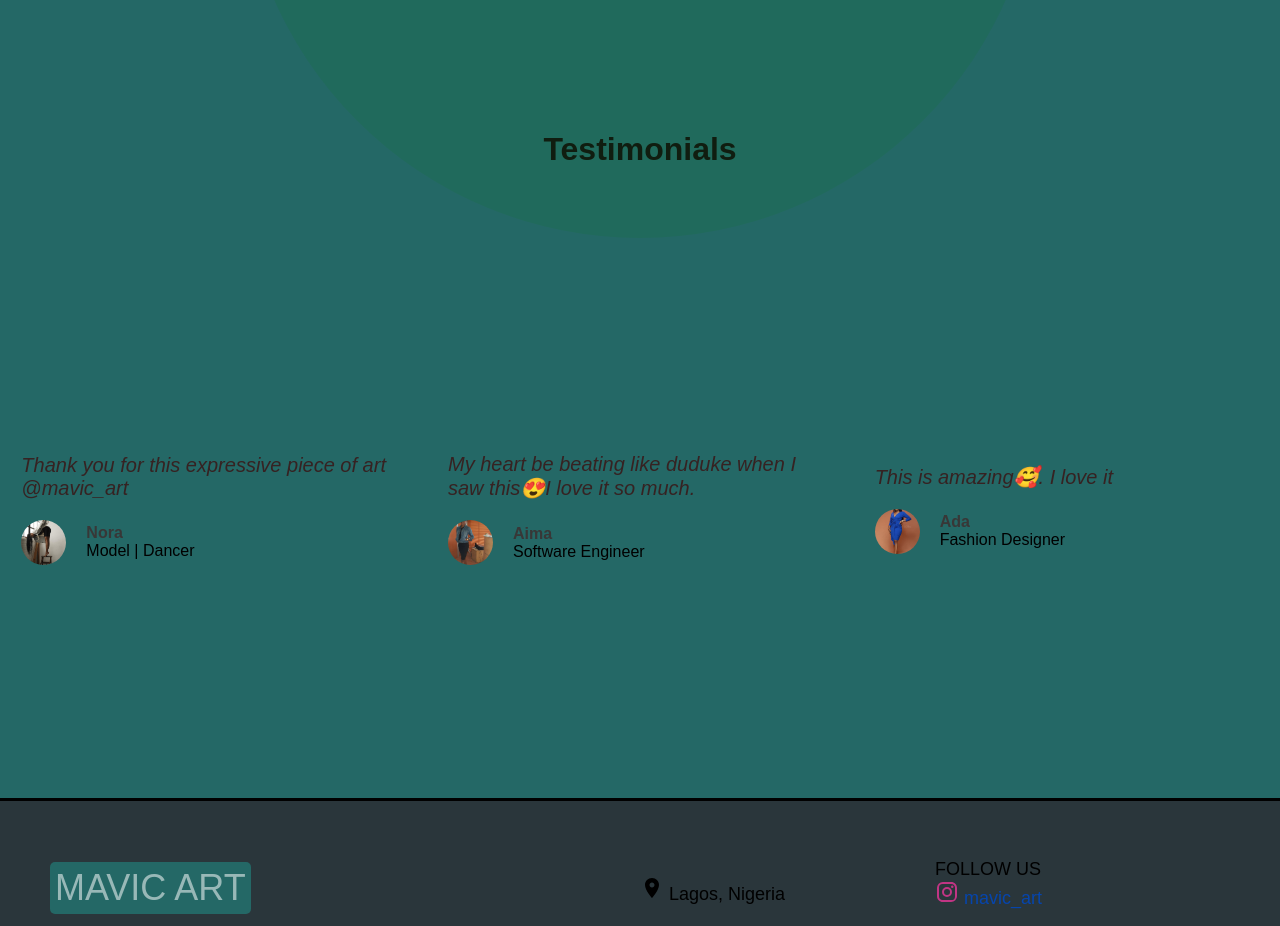
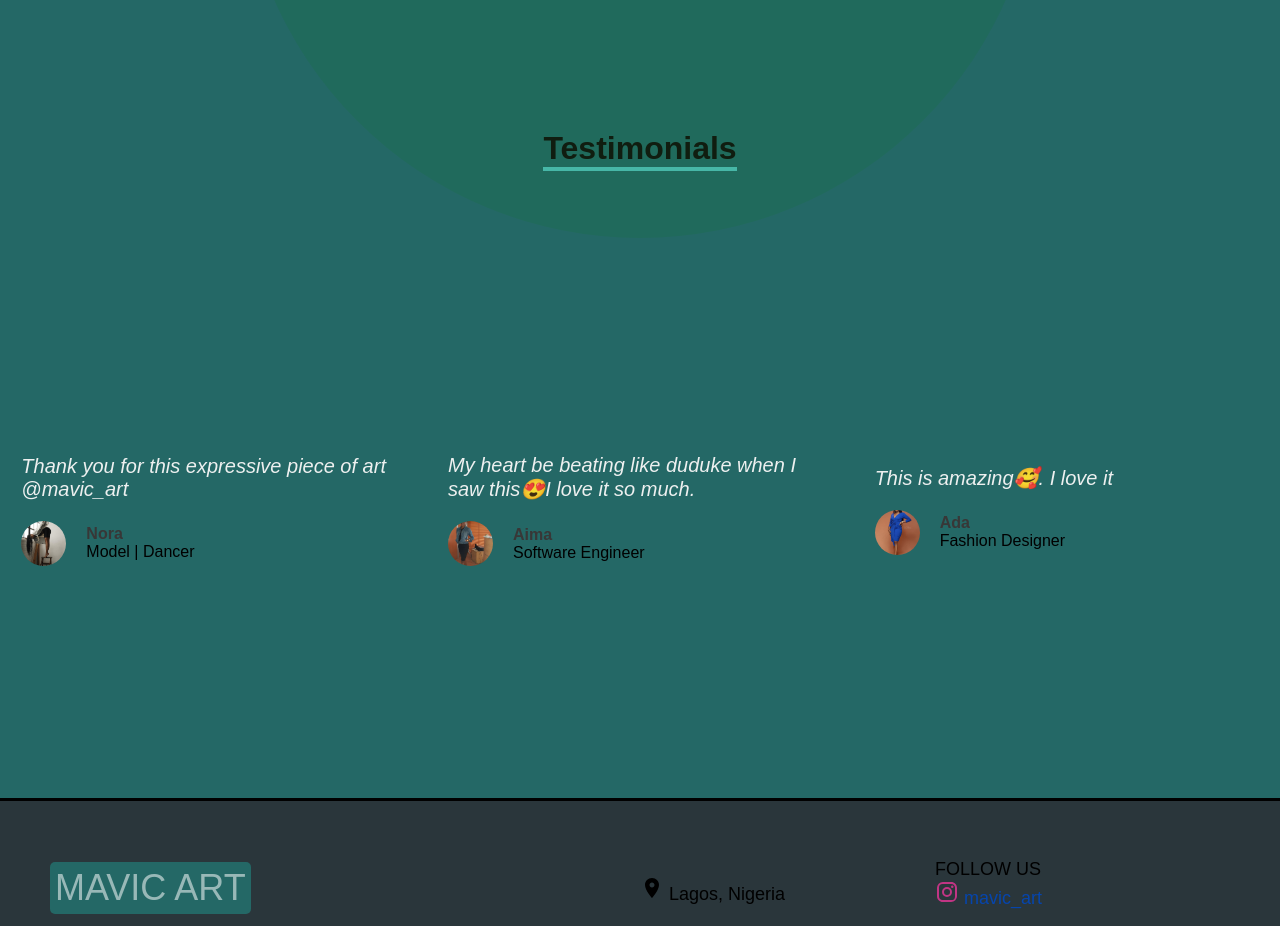
Before and after one commit to mavic01/mavicart, a Next.js app: page / in a window 1280 px wide. Shown: the part 822-1748 px from the top of the page. Built offline with nearby package versions, Linux system fonts and the light colour scheme.

Commit message:
another image added

```diff
--- a/data.js
+++ b/data.js
@@ -53,6 +53,11 @@ export const data = [
         id: 11,
         title: "Yoga",
         photo: "yoga.jpg"
+    },
+    {
+        id: 12,
+        title: "the joys of motherhood",
+        photo: "mom.jpg"
     }
 ]
 
--- a/styles/Testimonials.module.css
+++ b/styles/Testimonials.module.css
@@ -12,6 +12,8 @@
     text-align: center;
     margin: 0;
     color: #121212;
+    border-bottom: 4px solid #4FBDBA;
+    width: max-content;
 }
 .wrapper{
     display: flex;
@@ -27,7 +29,7 @@
     font-size: 20px;
     font-weight: 300;
     font-style: italic;
-    color: #362222;
+    color: rgba(245, 245, 245, 0.966);
 }
 
 .person{
```
Also changed, not shown: public/art/mom.jpg (added).
